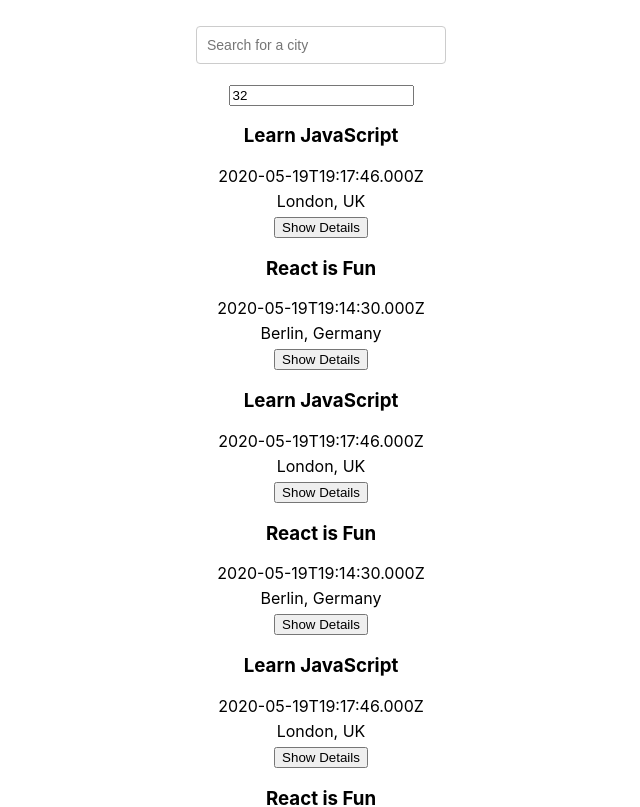
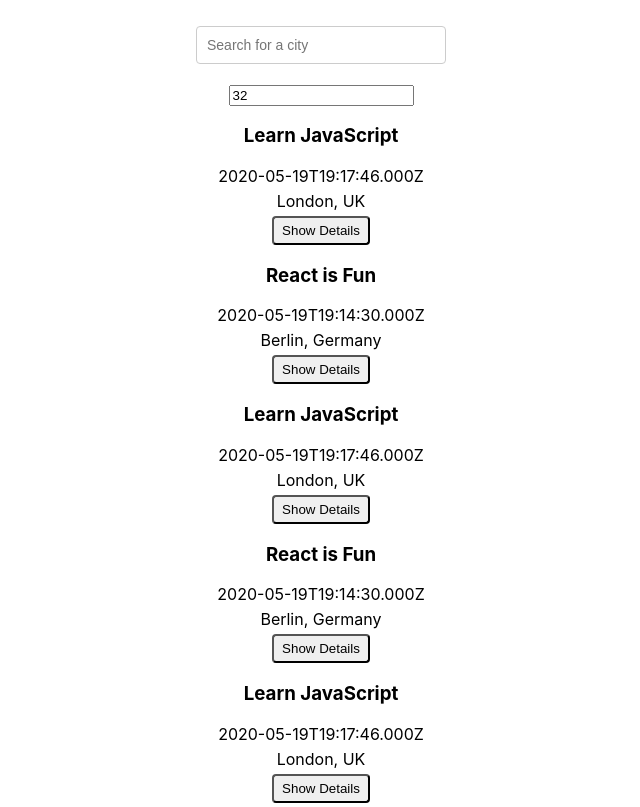
Before and after one commit to bondcab/Meet, a React (Create React App) app: page / in a window 1280 px wide. Shown: the top 807 px of the page, without its empty margins (319-959 px from the left). Built offline with nearby package versions, Linux system fonts and the light colour scheme.

Commit message:
add class 'details-btn' to button

```diff
--- a/src/components/Event.js
+++ b/src/components/Event.js
@@ -22,7 +22,7 @@ function Event({ event }) {
           </div>
         )}
 
-        <button onClick={handleOnClick}>
+        <button onClick={handleOnClick} className="details-btn">
           {hidden ? "Show Details" : "Hide Details"}
         </button>
       </li>
```
